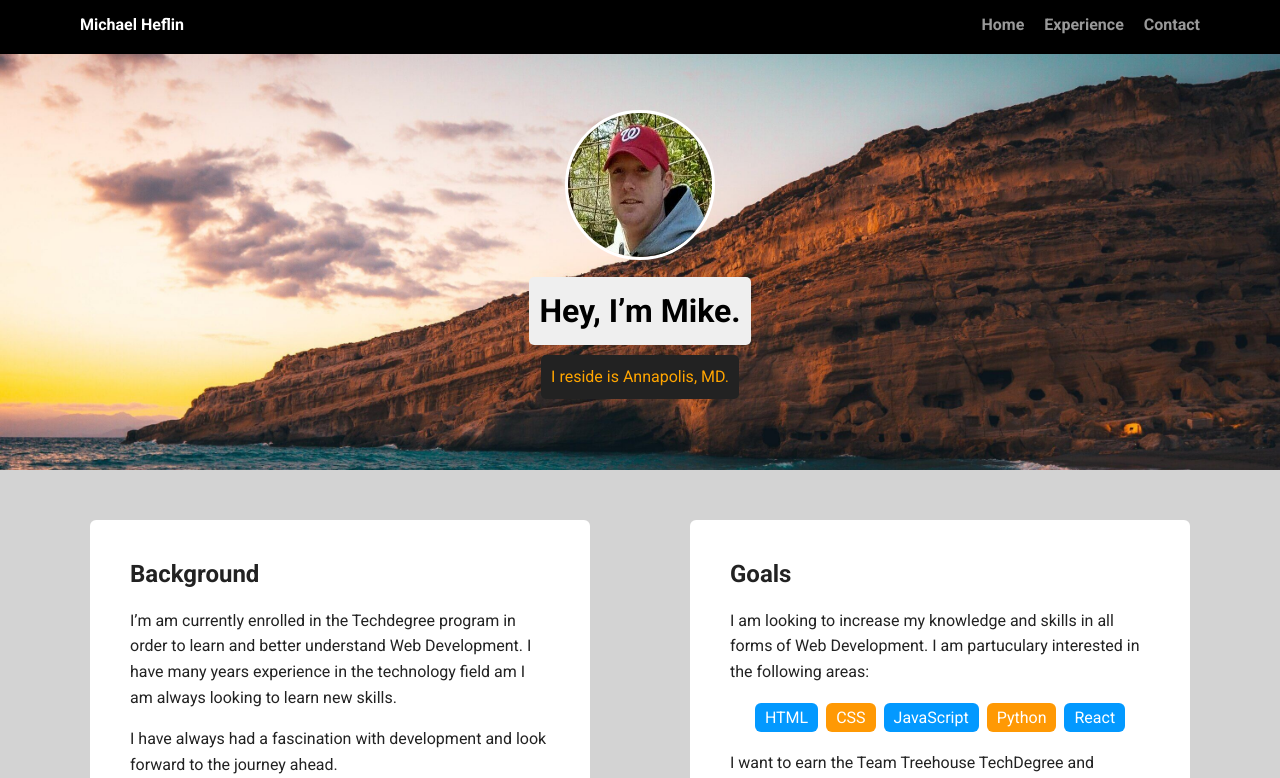
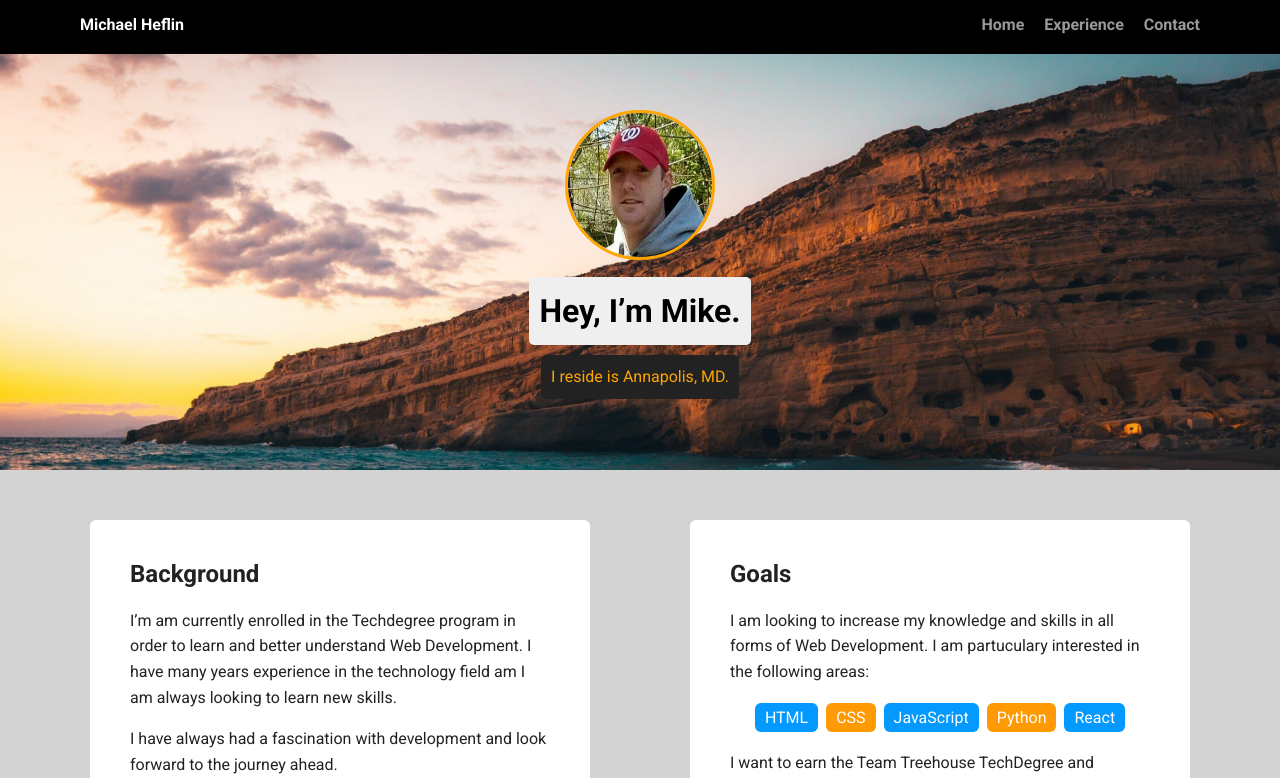
Before and after one commit to mheflin97/project1, a plain HTML site: page index.html in a window 1280 px wide. Shown: the top 778 px of the page. Drawn offline with Linux system fonts and the light colour scheme; a web font is replaced by a local one.

Commit message:
Update styles.css
change image border color to orange

```diff
--- a/styles.css
+++ b/styles.css
@@ -84,7 +84,7 @@ header .profile-image {
   width: 150px;
   height: 150px;
   border-radius: 50%;
-  border: 3px solid white;
+  border: 3px solid orange;
   transition: all .5s;
 }
 header .profile-image:hover {
```
